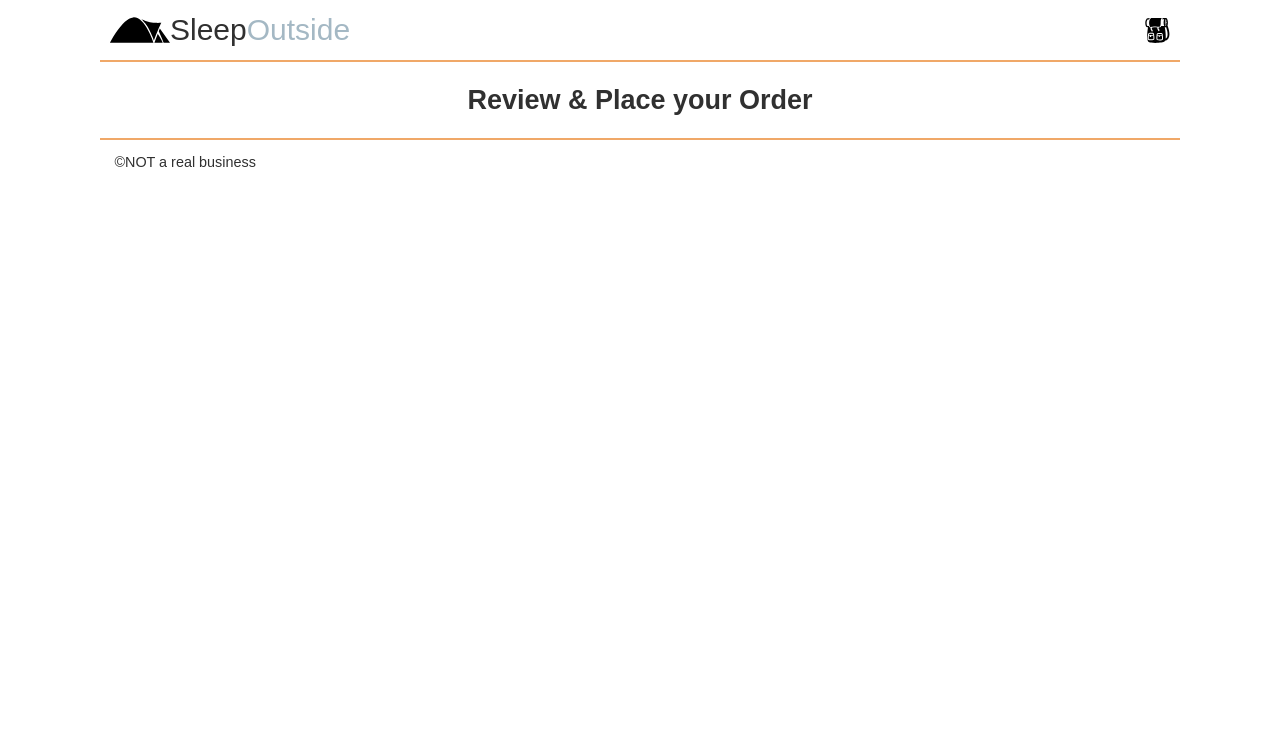
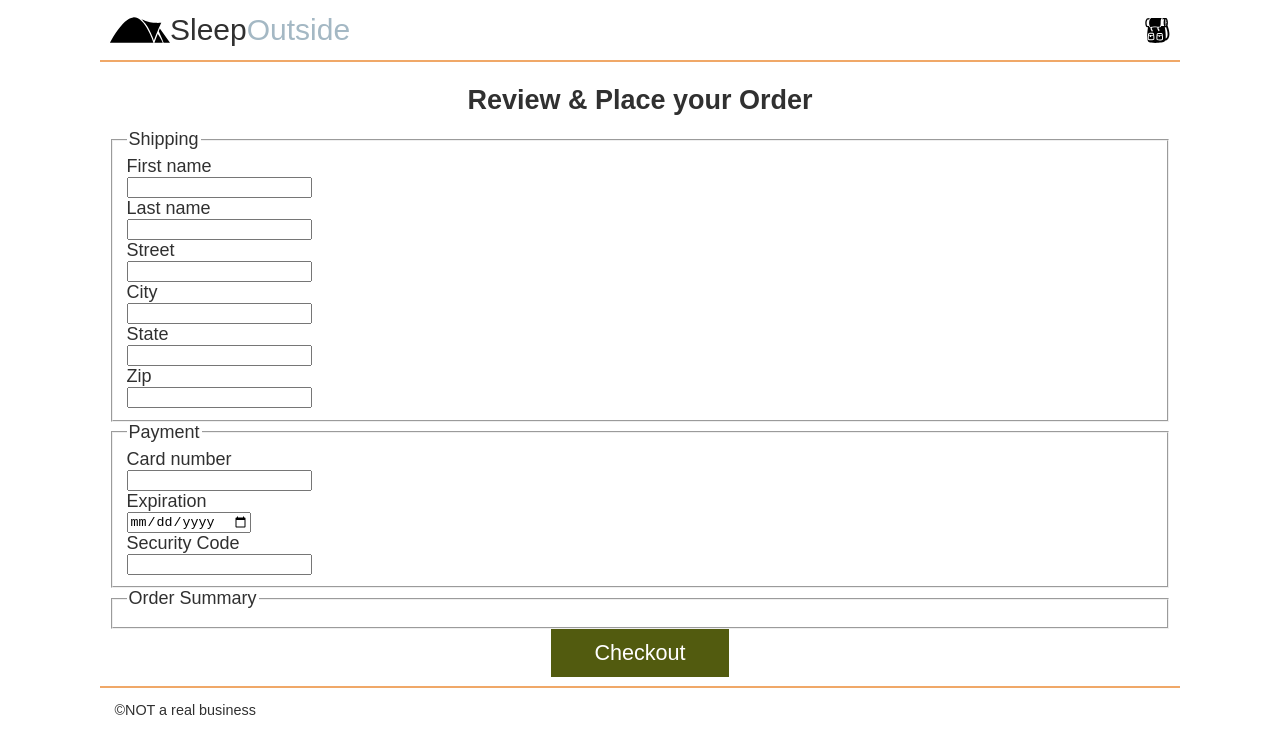
Before and after one commit to CarGuzRuth7/sleepoutside-v3-group8, a website built with Vite: page src/checkout/index.html in a window 1280 px wide. Built offline with nearby package versions, Linux system fonts and the light colour scheme.

Commit message:
changed productData module and added form

```diff
--- a/src/checkout/index.html
+++ b/src/checkout/index.html
@@ -18,6 +18,54 @@
     <main class="divider">
       <section class="products">
         <h2>Review & Place your Order</h2>
+        <form action="http://server-nodejs.cit.byui.edu:3000/checkout" method="post" id="checkout-form">
+          <fieldset>
+            <legend>Shipping</legend>
+            <label>
+              First name
+              <input type="text" name="customerfName" required>
+            </label>
+            <label>
+              Last name
+              <input type="text" name="customerlName" required>
+            </label>
+            <label>
+              Street
+              <input type="text" name="customerStreet" required>
+            </label>
+            <label>
+              City
+              <input type="text" name="customerCity" required>
+            </label>
+            <label>
+              State
+              <input type="text" name="customerState" required>
+            </label>
+            <label>
+              Zip
+              <input type="text" name="customerZip" required>
+            </label>
+          </fieldset>
+          <fieldset>
+            <legend>Payment</legend>
+            <label>
+              Card number
+            <input type="number" name="cardNumb">
+          </label>
+            <label>
+              Expiration
+            <input type="date" name="cardExp">
+          </label>
+            <label>
+              Security Code
+            <input type="number" name="cardCode">
+          </label>
+          </fieldset>
+          <fieldset>
+            <legend>Order Summary</legend>
+          </fieldset>
+          <input id="checkoutBtn" type="submit" name="submit" value="Checkout">
+        </form>
       </section>
     </main>
 
--- a/src/css/style.css
+++ b/src/css/style.css
@@ -80,8 +80,10 @@ header {
 .highlight {
   color: var(--tertiary-color);
 }
-
-button {
+label,input{
+  display: block;
+}
+button, #checkoutBtn {
   padding: 0.5em 2em;
   background-color: var(--secondary-color);
   color: white;
@@ -106,16 +108,19 @@ button {
 #addToCart:hover {
   opacity: 0.7;
 }
-.cart a {
+.cart a, .checkoutBtn{
   text-decoration: none;
 }
-
+#checkoutPage{
+  margin-bottom: 2rem;
+}
 .cart svg {
   width: 25px;
 }
 .cart:hover svg {
   fill: gray;
 }
+
 /*animation to cart*/
 
 .add-to-cart {
--- a/src/js/productData.mjs
+++ b/src/js/externalServices.mjs
@@ -9,7 +9,7 @@ function convertToJson(res) {
 }
 
 
-export async function getData(category) {
+export async function getProductsByCategory(category) {
   const response = await fetch(baseURL + `products/search/${category}`);
   const data = await convertToJson(response);
   return data.Result;
--- a/src/js/productDetails.mjs
+++ b/src/js/productDetails.mjs
@@ -1,4 +1,4 @@
-import { findProductById } from "./productData.mjs";
+import { findProductById } from "./externalServices.mjs";
 import { setLocalStorage, getLocalStorage, displayTotalItems} from "./utils.mjs";
 
 
--- a/src/js/productList.mjs
+++ b/src/js/productList.mjs
@@ -1,4 +1,4 @@
-import {getData} from "./productData.mjs";
+import { getProductsByCategory } from "./externalServices.mjs";
 import { renderListWithTemplate } from "./utils.mjs";
 import { calculateDiscountPercentage } from "./productDetails.mjs";
 
@@ -24,6 +24,6 @@ export default async function productList(selector, category) {
   // get the list of products
   // render out the product list to the element
   let elem = document.querySelector(selector);
-  let productLst = await getData(category);
+  let productLst = await getProductsByCategory(category);
   renderListWithTemplate(productCardTemplate, elem, productLst, "afterbegin", false);
 }
```
Also changed, not shown: src/cart/index.html (+3 -30 lines), src/js/checkoutProcess.mjs (added, +34 -0 lines).
